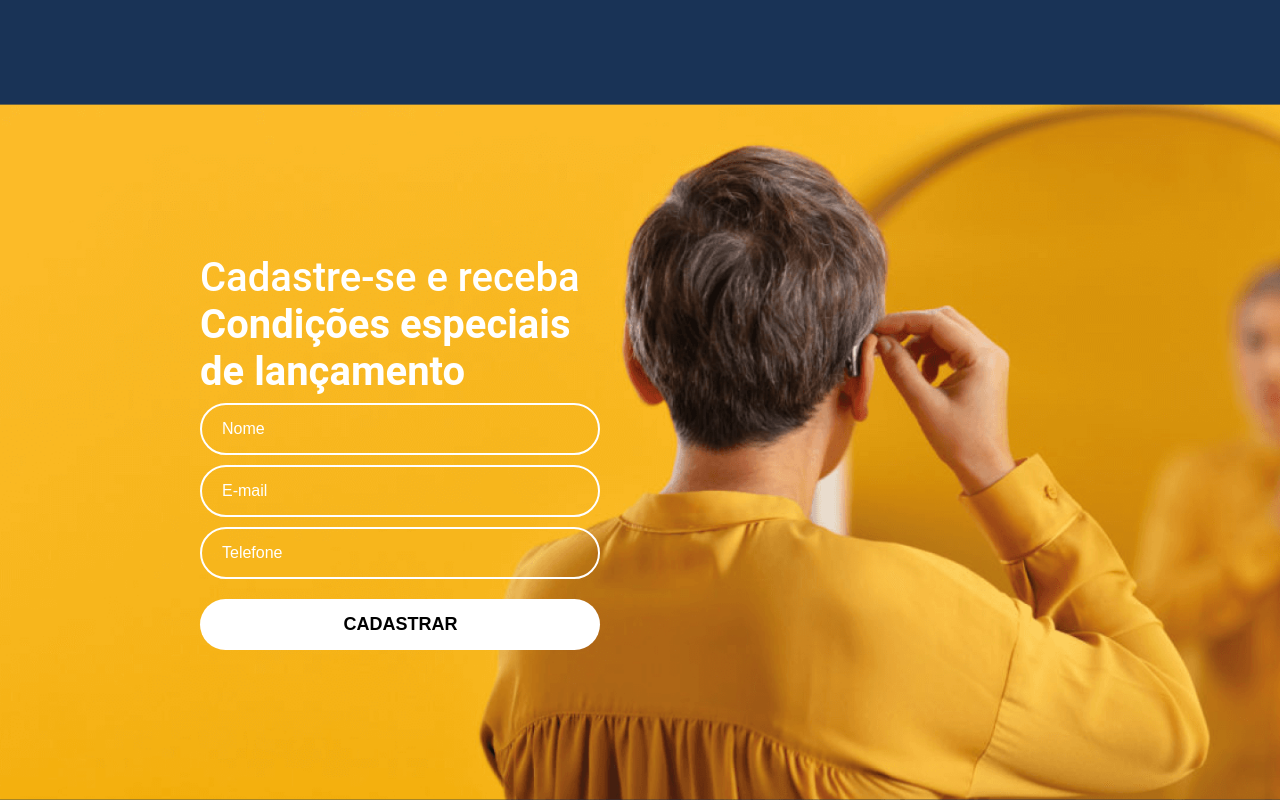
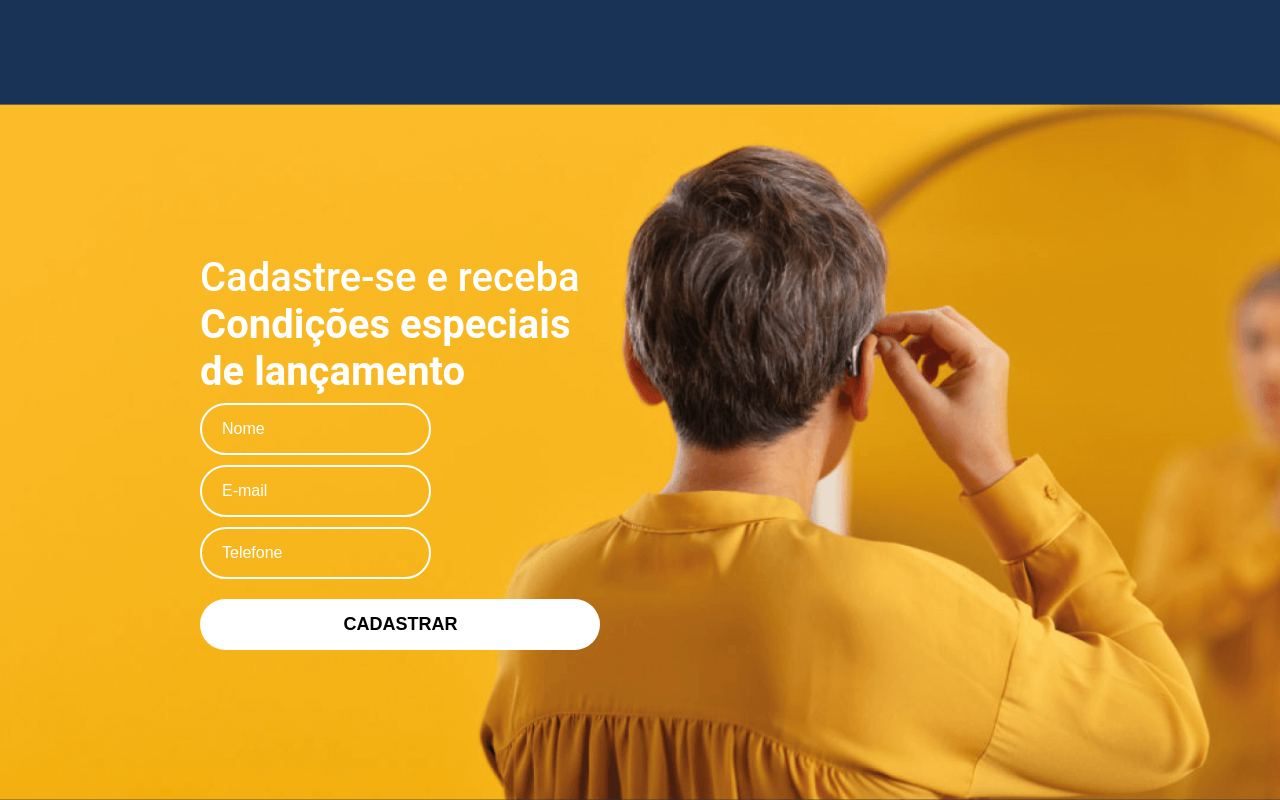
Before and after one commit to brnmilano/Artmann, a React (Create React App) app: page / in a window 1280 px wide. Shown: the part 688-1488 px from the top of the page. Built offline with nearby package versions, Linux system fonts and the light colour scheme.

Commit message:
Ajustes na estilização do componente Input

```diff
--- a/src/Components/Input/styles.module.scss
+++ b/src/Components/Input/styles.module.scss
@@ -1,16 +1,12 @@
 .container {
-  display: flex;
-  flex-direction: column;
   border: none;
   background: none;
 }
 
-.container label {
-  margin-bottom: 10px;
-}
-
 .container input {
   border-width: 0;
+  max-width: 355px;
+  padding: 15px 20px;
 }
 
 .container input::placeholder {
@@ -22,7 +18,7 @@
   outline: 0px;
 }
 
-.container input:focus {
+.container input:focus:active {
   background: none;
 }
 
```
